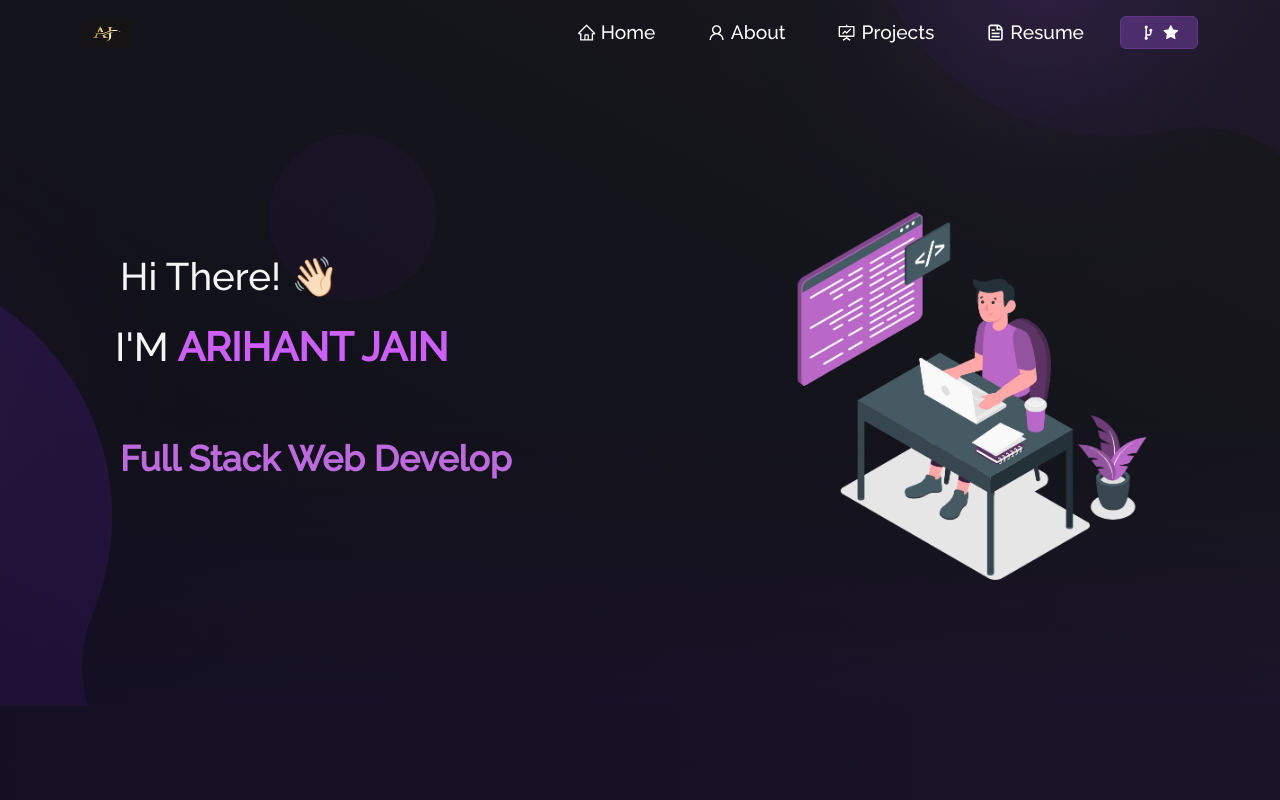
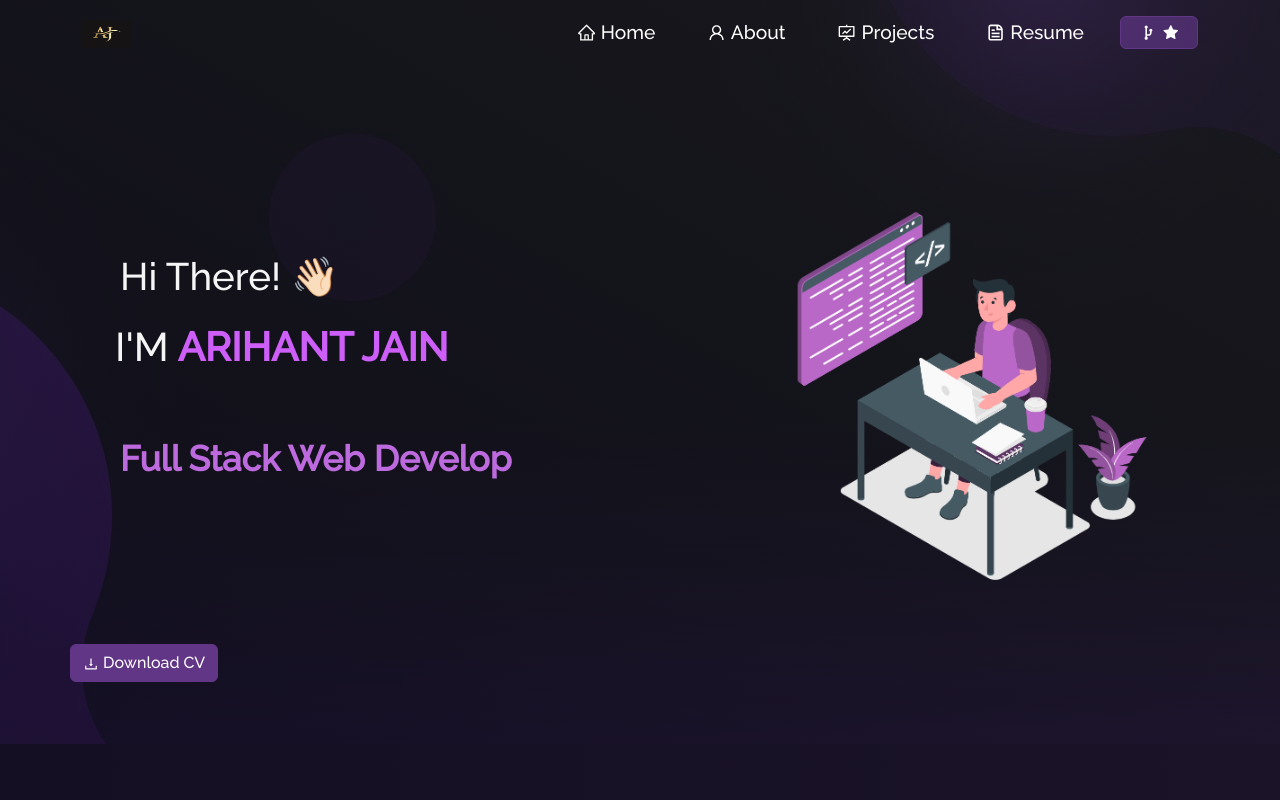
Before and after one commit to AJ31032003/AJ31032003.github.io, a React (Create React App) app: page / in a window 1280 px wide. Shown: the top 800 px of the page. Built offline with nearby package versions, Linux system fonts and the light colour scheme.

Commit message:
portfolio

```diff
--- a/src/components/Home/Home.js
+++ b/src/components/Home/Home.js
@@ -1,9 +1,11 @@
 import React from "react";
-import { Container, Row, Col } from "react-bootstrap";
+import { Container, Row, Col, Button } from "react-bootstrap";
+import { AiOutlineDownload } from "react-icons/ai";
 import homeLogo from "../../Assets/home-main.svg";
 import Particle from "../Particle";
 import Home2 from "./Home2";
 import Type from "./Type";
+import pdf from "../../Assets/Arihant_Jain_Resume.pdf";
 
 function Home() {
   return (
@@ -38,6 +40,15 @@ function Home() {
                 style={{ maxHeight: "450px" }}
               />
             </Col>
+            <a href={pdf} download>
+          <Button
+            variant="primary"
+            style={{ maxWidth: "250px" }}
+            >
+            <AiOutlineDownload />
+            &nbsp;Download CV
+          </Button>
+            </a>
           </Row>
         </Container>
       </Container>
```
